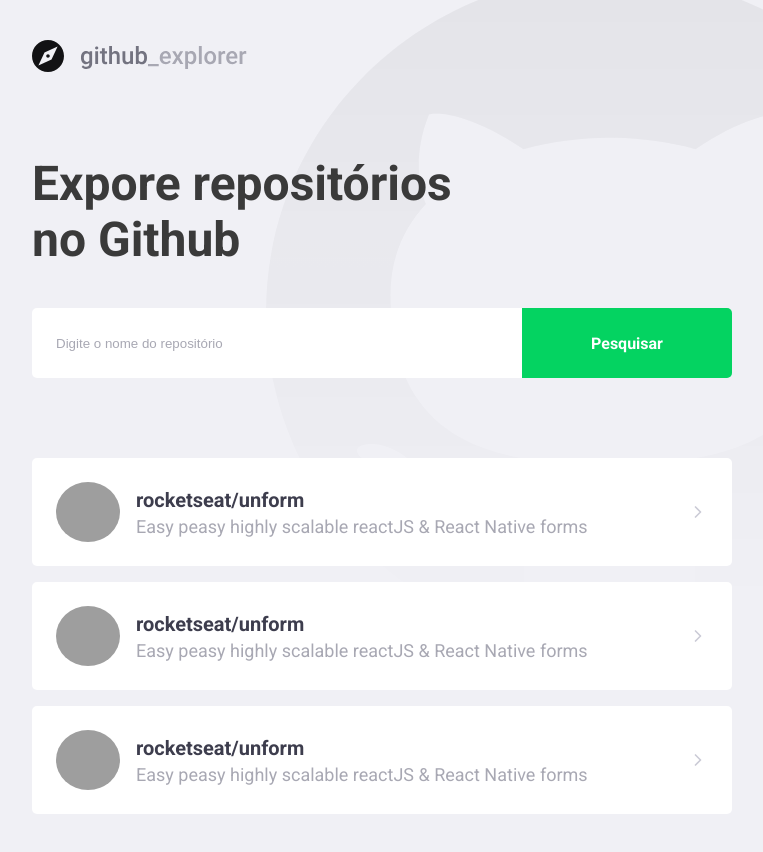
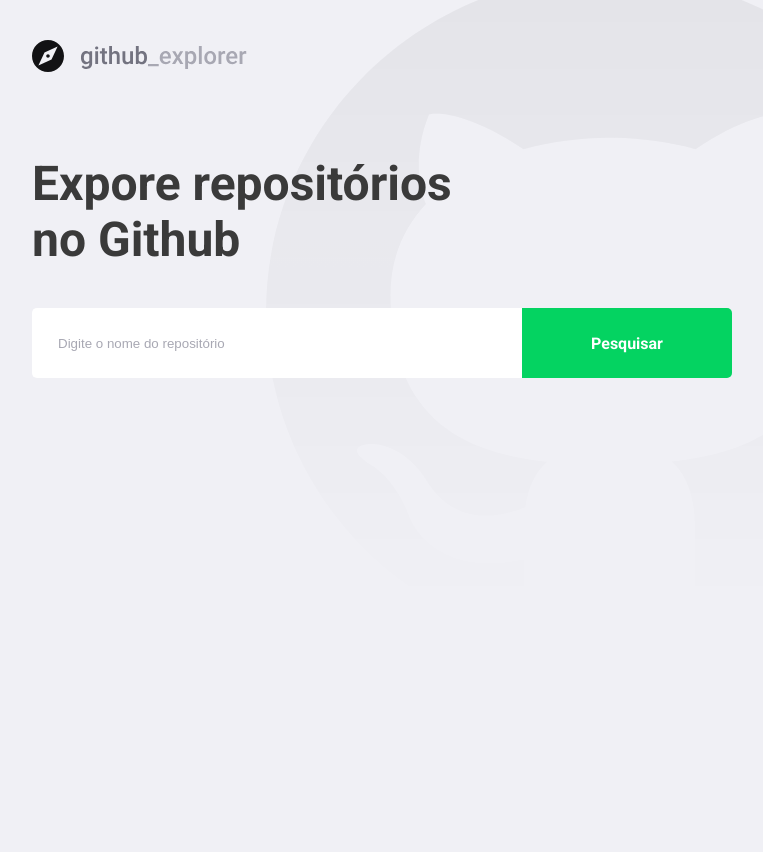
Before and after one commit to erickmazzocco/week3bootcamp, a React (Create React App) app: page / in a window 1280 px wide. Shown: the whole page, without its empty margins (148-911 px from the left). After the commit the page ends 800 px from the top, so only its background shows below. Built offline with nearby package versions, Linux system fonts and the light colour scheme; grey boxes are pictures that could not be loaded.

Commit message:
api + erros

```diff
--- a/package.json
+++ b/package.json
@@ -10,6 +10,7 @@
     "@types/node": "^12.0.0",
     "@types/react": "^16.9.0",
     "@types/react-dom": "^16.9.0",
+    "axios": "^0.20.0",
     "polished": "^3.6.6",
     "react": "^16.13.1",
     "react-dom": "^16.13.1",
--- a/src/pages/Dashboard/index.tsx
+++ b/src/pages/Dashboard/index.tsx
@@ -1,59 +1,77 @@
-import React from 'react';
+import React, { useState, FormEvent } from 'react';
 import { FiChevronRight } from 'react-icons/fi';
 import logoImg from '../../assets/logo.svg';
+import api from '../../services/api';
 
-import { Title, Form, Repositories } from './styles';
+import { Title, Form, Repositories, Error } from './styles';
+
+interface Repository {
+  full_name: string;
+  description: string;
+  owner: {
+    login: string;
+    avatar_url: string;
+  }
+}
 
 const Dashboard: React.FC = () => {
+  const [newRepo, setNewRepo] = useState('');
+  const [inputError, setInputError] = useState('');
+  const [repositories, setRepositories] = useState<Repository[]>([]);
+
+  async function handleAddRepository(
+    event: FormEvent<HTMLFormElement>,
+  ): Promise<void> {
+    event.preventDefault();
+    if (!newRepo) {
+      setInputError('Digite o nome do repositório');
+      return;
+    }
+
+    try {
+      const response = await api.get<Repository>(`/repos/${newRepo}`);
+
+      const repository = response.data;
+
+      setRepositories([...repositories, repository]);
+      setNewRepo('');
+      setInputError('');
+    } catch (err) {
+      setInputError('Erro na busca por esse repositório');
+    }
+  };
+
   return (
     <>
       <img src={logoImg} alt="Github Explorer" />
       <Title>Expore repositórios no Github</Title>
 
-      <Form>
-        <input placeholder="Digite o nome do repositório" />
+      <Form hasError={!!inputError} onSubmit={handleAddRepository}>
+        <input
+          value={newRepo}
+          onChange={e => setNewRepo(e.target.value)}
+          placeholder="Digite o nome do repositório"
+        />
         <button type="submit">Pesquisar</button>
       </Form>
 
+      {inputError && <Error>{inputError}</Error>}
+
       <Repositories>
-        <a href="teste">
+        {repositories.map(repository => (
+          <a key={repository.full_name} href="teste">
             <img
-            src="https://avatars3.githubusercontent.com/u/26230705?s=400&u=fdbc57fbb036367252d14a6554203e922f9a3eb7&v=4"
-            alt="Érick Mazzocco"
+              src={repository.owner.avatar_url}
+              alt={repository.owner.login}
             />
             <div>
-            <strong>rocketseat/unform</strong>
-            <p>Easy peasy highly scalable reactJS & React Native forms</p>
+              <strong>{repository.full_name}</strong>
+              <p>{repository.description}</p>
             </div>
-
             <FiChevronRight size={20} />
           </a>
+        ))}
 
-        <a href="teste">
-          <img
-            src="https://avatars3.githubusercontent.com/u/26230705?s=400&u=fdbc57fbb036367252d14a6554203e922f9a3eb7&v=4"
-            alt="Érick Mazzocco"
-          />
-          <div>
-            <strong>rocketseat/unform</strong>
-            <p>Easy peasy highly scalable reactJS & React Native forms</p>
-          </div>
-
-          <FiChevronRight size={20} />
-        </a>
-
-        <a href="teste">
-          <img
-            src="https://avatars3.githubusercontent.com/u/26230705?s=400&u=fdbc57fbb036367252d14a6554203e922f9a3eb7&v=4"
-            alt="Érick Mazzocco"
-          />
-          <div>
-            <strong>rocketseat/unform</strong>
-            <p>Easy peasy highly scalable reactJS & React Native forms</p>
-          </div>
-
-          <FiChevronRight size={20} />
-        </a>
       </Repositories>
     </>
   );
--- a/src/pages/Dashboard/styles.ts
+++ b/src/pages/Dashboard/styles.ts
@@ -1,5 +1,9 @@
-import styled from 'styled-components';
+import styled, { css } from 'styled-components';
 import { shade } from 'polished';
+
+interface FormProps {
+  hasError: boolean;
+}
 
 export const Title = styled.h1`
   font-size: 48px;
@@ -10,7 +14,7 @@
   margin-top: 80px;
 `;
 
-export const Form = styled.form`
+export const Form = styled.form<FormProps>`
   margin-top: 40px;
   max-width: 700px;
 
@@ -23,6 +27,13 @@
     border: 0;
     border-radius: 5px 0 0 5px;
     color: #3a3a3a;
+    border: 2px solid #fff;
+    border-right: 0;
+
+    ${(props) =>
+    props.hasError && css`
+      border-color: #c53030;
+    `}
 
     &::placeholder {
       color: #a8a8b3;
@@ -76,7 +87,8 @@
     }
 
     div {
-      margin-left: 16px;
+      margin: 0 16px;
+      flex: 1;
 
       strong {
         font-size: 20px;
@@ -96,3 +108,9 @@
     }
   }
 `;
+
+export const Error = styled.span`
+  display: block;
+  color: #c53030;
+  margin-top: 8px;
+`;
--- /dev/null
+++ b/src/services/api.ts
@@ -0,0 +1,7 @@
+import axios from 'axios';
+
+const api = axios.create({
+  baseURL: 'https://api.github.com',
+});
+
+export default api;
```
Also changed, not shown: .eslintrc.json, 1 other file (tests, documents, lock files or other folders). Lines whose indentation alone changed are shown as unchanged.
